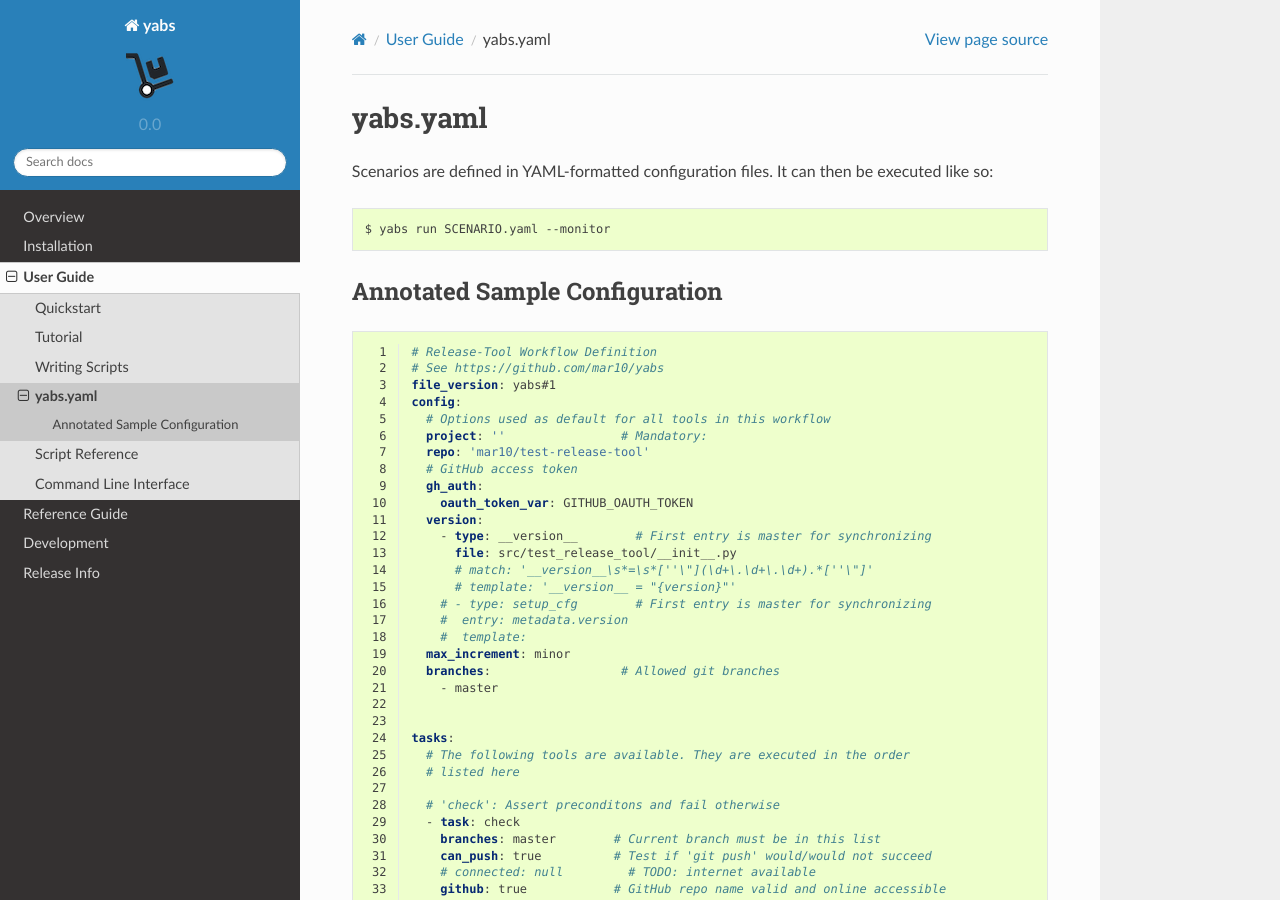
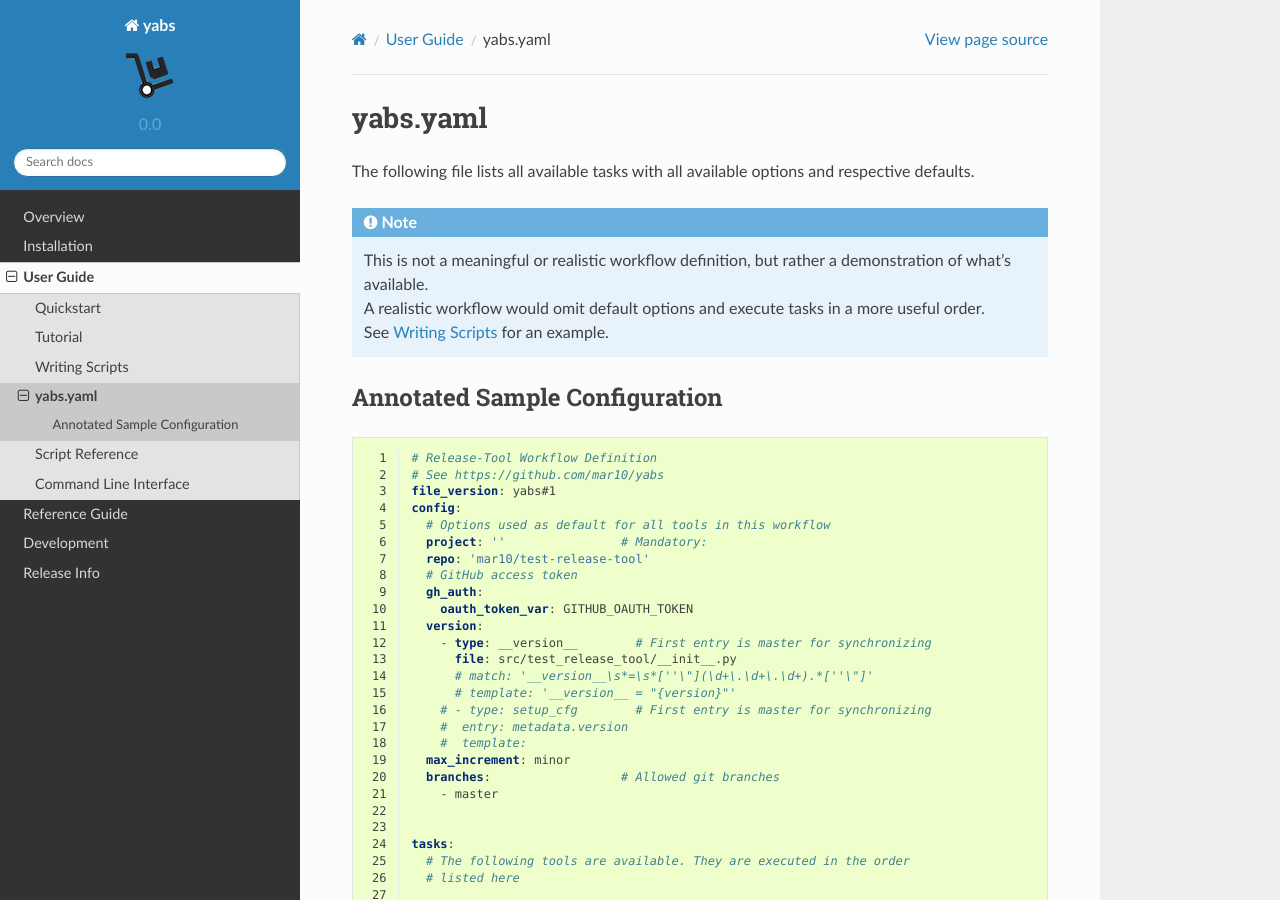
Before and after one commit to mar10/yabs, a Sphinx documentation site: the page built from docs/sphinx/ug_sample_yabs_yaml.rst, in a window 1280 px wide and 900 px high. Built offline with Sphinx 7.4.7 and the Read the Docs theme 2.0.0, drawn with Linux system fonts in a browser that asks for light colours.

Commit message:
Update docs

```diff
--- a/docs/sphinx/index.rst
+++ b/docs/sphinx/index.rst
@@ -25,6 +25,8 @@ Yabs
    development
    changes
 
+*Yabs* is a commandline tool, that runs a sequence of tasks in order to test,
+build, and deliver a Python software project.
 
 .. image:: ../teaser.png
   :target: https://github.com/mar10/yabs
--- a/docs/sphinx/ug_sample_yabs_yaml.rst
+++ b/docs/sphinx/ug_sample_yabs_yaml.rst
@@ -2,10 +2,16 @@
 yabs.yaml
 =============
 
-Scenarios are defined in YAML-formatted configuration files.
-It can then be executed like so::
+The following file lists all available tasks with all available options and
+respective defaults.
 
-    $ yabs run SCENARIO.yaml --monitor
+.. note::
+    This is not a meaningful or realistic workflow definition, but rather
+    a demonstration of what's available. |br|
+    A realistic workflow would omit default options and execute tasks in a
+    more useful order. |br|
+    See :doc:`ug_writing_scripts` for an example.
+
 
 Annotated Sample Configuration
 ------------------------------
```
Also changed, not shown: docs/sphinx/ug_quickstart.md (+3 -1 lines), docs/sphinx/ug_writing_scripts.rst (+24 -20 lines), 1 other file.
